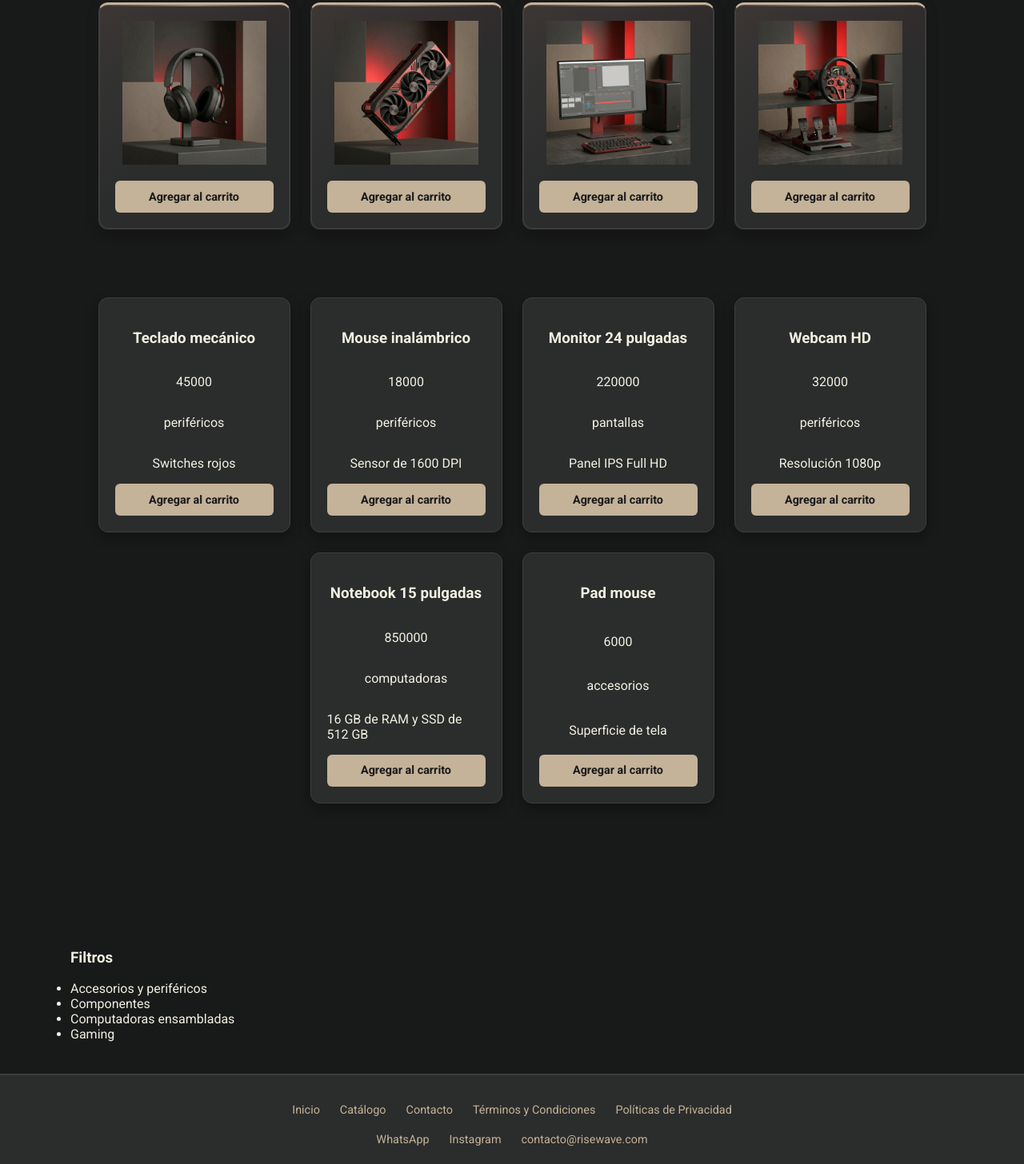
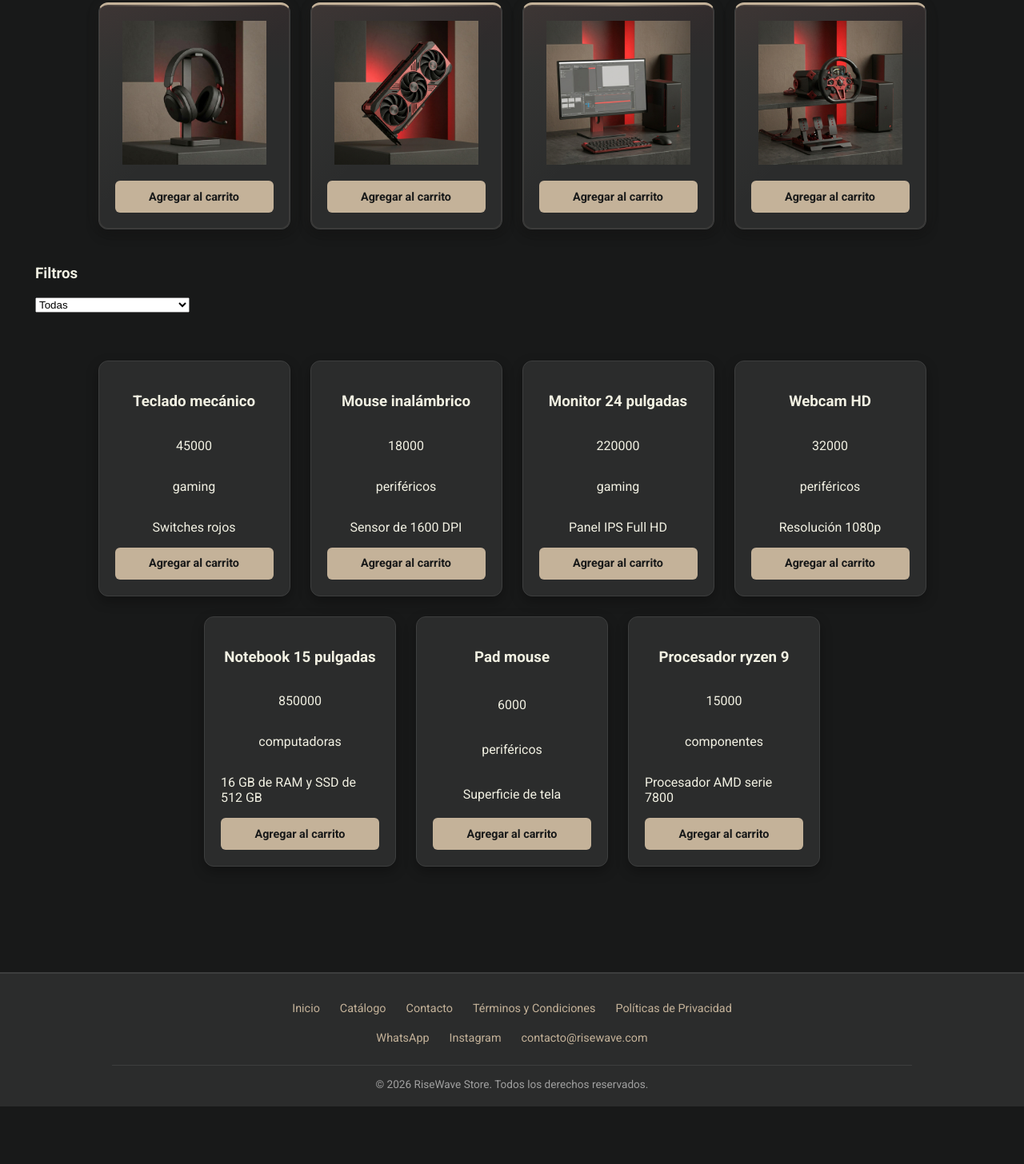
Before and after one commit to luiselcure/front_end_js, a plain HTML site: page catalog.html in a window 1280 px wide. Shown: the part 225-1681 px from the top of the page at 80% size. After the commit the page ends 1609 px from the top, so only its background shows below. Drawn offline with Linux system fonts and the light colour scheme.

Commit message:
filtro agregado a catalogo

```diff
--- a/catalog.html
+++ b/catalog.html
@@ -52,23 +52,26 @@
                 <img class="fpr_img" src="/img/fp4.jpg" alt="fpr_preview">
                 <button class="addCart-btn">Agregar al carrito</button>
             </div>
+            <span>
 
-            <div id="prod-container"></div>
+                <h3>Filtros</h3>
+                <select   id="cat-filter">
+
+                    <option value="todas">Todas</option>
+                    <option value="periféricos">Accesorios y periféricos</option>
+                    <option value="componentes">Componentes</option>
+                    <option value="computadoras">Computadoras ensambladas</option>
+                    <option value="gaming">Gaming</option>
+
+                </select>
+                <div id="prod-container"></div>
+            </span>
 
 
 
         </section>
 
         <!-- Filtros -->
-        <span class="container">
-            <ul>
-                <h3>Filtros</h3>
-                <li>Accesorios y periféricos</li>
-                <li>Componentes</li>
-                <li>Computadoras ensambladas</li>
-                <li>Gaming</li>
-            </ul>
-        </span>
         </div>
 </main>
   <footer>
--- a/catalog.js
+++ b/catalog.js
@@ -1,16 +1,24 @@
+
+
 //Creación de las tarjetas a partir de un array de objetos
 const catalogo = [
-  { titulo: "Teclado mecánico", precio: 45000, categoria: "periféricos", descripcion: "Switches rojos" },
+  { titulo: "Teclado mecánico", precio: 45000, categoria: "gaming", descripcion: "Switches rojos" },
   { titulo: "Mouse inalámbrico", precio: 18000, categoria: "periféricos", descripcion: "Sensor de 1600 DPI" },
-  { titulo: "Monitor 24 pulgadas", precio: 220000, categoria: "pantallas", descripcion: "Panel IPS Full HD" },
+  { titulo: "Monitor 24 pulgadas", precio: 220000, categoria: "gaming", descripcion: "Panel IPS Full HD" },
   { titulo: "Webcam HD", precio: 32000, categoria: "periféricos", descripcion: "Resolución 1080p" },
   { titulo: "Notebook 15 pulgadas", precio: 850000, categoria: "computadoras", descripcion: "16 GB de RAM y SSD de 512 GB" },
-  { titulo: "Pad mouse", precio: 6000, categoria: "accesorios", descripcion: "Superficie de tela" },
+  { titulo: "Pad mouse", precio: 6000, categoria: "periféricos", descripcion: "Superficie de tela" },
+  { titulo: "Procesador ryzen 9 ", precio: 15000, categoria: "componentes", descripcion: "Procesador AMD  serie 7800" },
 ];
 
+//Constante para definir el container de los productos
 const container = document.getElementById('prod-container')
+//Constante para definir el filtrado de productos
+const filter= document.getElementById('cat-filter')
 
-//la función crea
+//----------------------------
+
+//la función crea la tarjeta añadiendo los elementos del DOM directamente.
 function createCard(producto){
   //La constante se usa para definir el elemento creado y luego se le asigna un nombre de clase.
     const card=document.createElement("div")
@@ -49,3 +57,41 @@ function createCard(producto){
      const card = createCard(producto)
      container.appendChild(card)
    })
+
+
+//----------------------------
+
+//Hacer funcionar el buscador en la barra de navegación
+
+ const searchBar = document.getElementById("navSearch")
+
+ function drawlist (list){
+     container.innerHTML="";
+     list.forEach(producto => {
+       container.appendChild(createCard(producto))
+     });
+ }
+ searchBar.addEventListener("input", () => {
+   const text = searchBar.value.toLowerCase()
+
+   const filterData= catalogo.filter(producto=>{
+     return producto.titulo.toLowerCase().includes(text)
+   })
+   drawlist(filterData)
+ })
+ drawlist(catalogo)
+
+
+ //---------------------------------
+ //Hacer funcionar el filtro de búsqueda.
+
+filter.addEventListener('change', ()=>{
+  const filter_categorie=filter.value
+
+  if(filter_categorie==='todas'){
+    drawlist(catalogo)
+
+  }else {
+    drawlist(catalogo.filter(p =>p.categoria===filter_categorie))
+  }
+})
--- a/script.js
+++ b/script.js
@@ -1,20 +1,2 @@
-//Hacer funcionar el buscador en la barra de navegación
-
- const searchBar = document.getElementById("navSearch")
-
- function dibujar (list){
-     container.innerHTML="";
-     list.forEach(producto => {
-       container.appendChild(createCard(producto))
-     });
- }
- searchBar.addEventListener("input", () => {
-   const text = searchBar.value.toLowerCase()
-
-   const filterData= catalogo.filter(producto=>{
-     return producto.titulo.toLowerCase().includes(text)
-   })
-   dibujar(filterData)
- })
-
- dibujar(catalogo)
+//Constantes de la página
+const API_URL= 'https://6b0997156a4ecd58b0079e1a.mockapi.io/wave-api/v1/:endpoint'
```
Also changed, not shown: index.html (+0 -18 lines).
